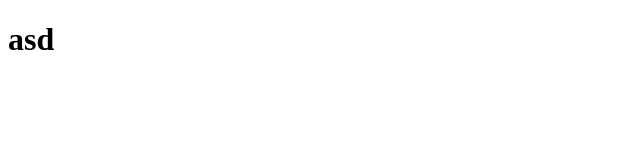
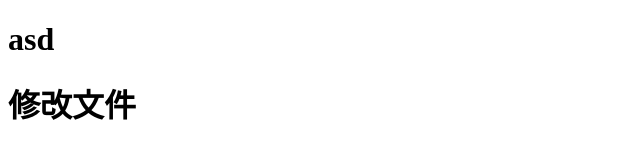
Before and after one commit to kll8426/llk_git, a plain HTML site: page index.html in a window 1280 px wide. Shown: the whole page, without its empty margins (0-640 px from the left). Drawn offline with Linux system fonts and the light colour scheme.

Commit message:
修改 index.html 文件

```diff
--- a/index.html
+++ b/index.html
@@ -6,5 +6,6 @@
 </head>
 <body>
 	<h1>asd</h1>
+	<h1>修改文件</h1>
 </body>
 </html>
```
